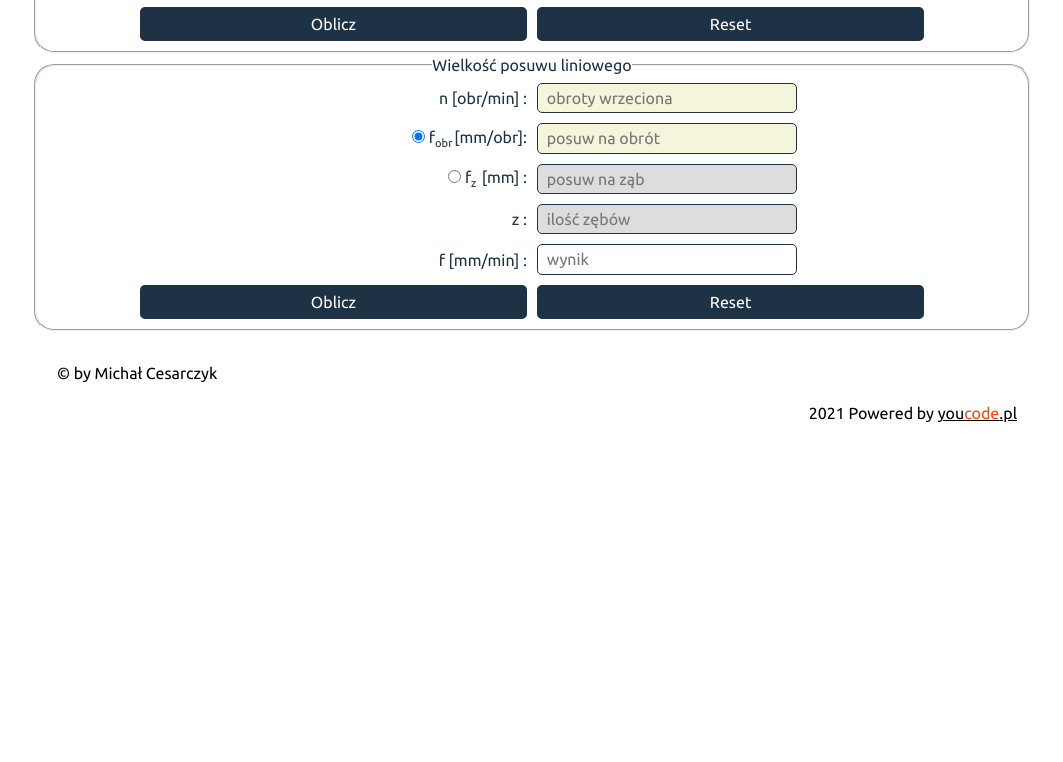
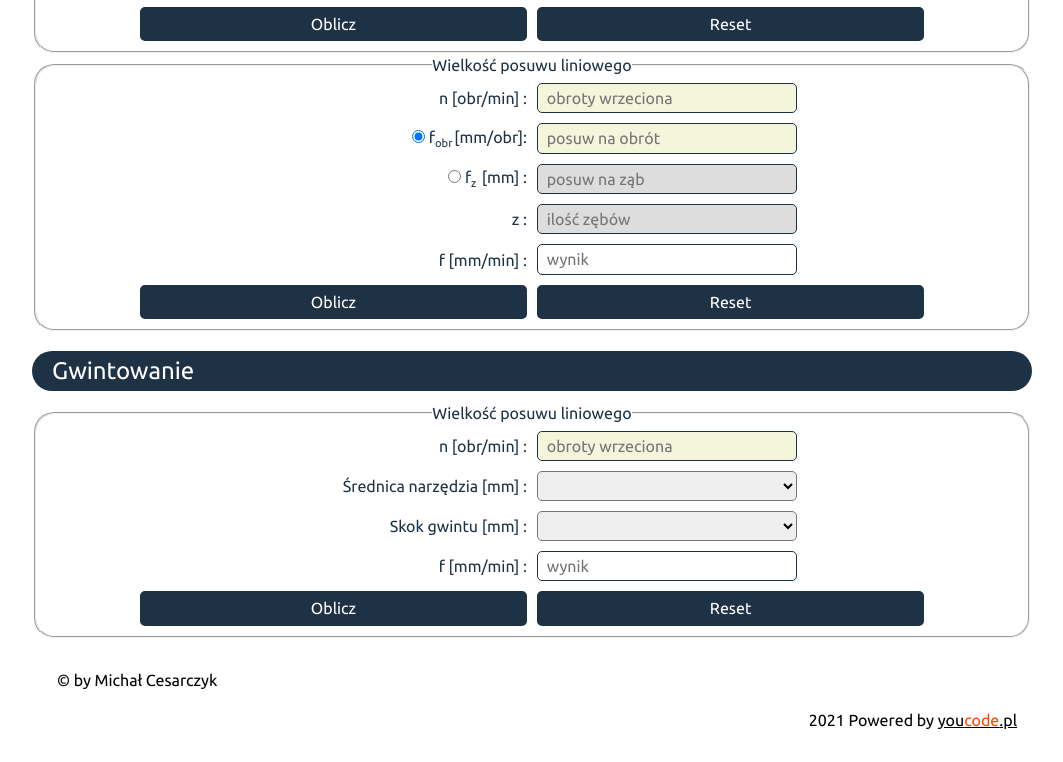
Before and after one commit to MCesarczyk/CNC-parameters-calc, a plain HTML site: page index.html in a window 1280 px wide. Shown: the part 469-1231 px from the top of the page, without its empty margins (108-1171 px from the left). Before the commit the page ends 924 px from the top, so only its background shows below. Drawn offline with nearby package versions, Linux system fonts and the light colour scheme.

Commit message:
new section "threading" added

```diff
--- a/css/form.css
+++ b/css/form.css
@@ -22,3 +22,8 @@
     justify-content: center;
     gap: 10px;
 }
+
+.form__select {
+    padding: 4px;
+    border-radius: 5px;
+}
--- a/index.html
+++ b/index.html
@@ -50,8 +50,8 @@
                 placeholder=" obroty wrzeciona " required class="label__input js-rotationInput1">
             </label>
             <label class="label">
-              <span class="labelInnerText"> V<span class="labelSub">c</span> [m/min] : </span><input
-                readonly placeholder=" wynik " class="label__input js-speedResult1">
+              <span class="labelInnerText"> V<span class="labelSub">c</span> [m/min] : </span><input readonly
+                placeholder=" wynik " class="label__input js-speedResult1">
             </label>
           </div>
           <div class="form__buttons">
@@ -74,13 +74,12 @@
                 placeholder=" średnica narzędzia " required class="label__input js-diameterInput2">
             </label>
             <label class="label">
-              <span class="labelInnerText"> V<span class="labelSub">c</span> [m/min] : </span><input
-                type="number" min="1" step="1" placeholder=" prędkość liniowa " required
-                class="label__input js-speedInput2">
+              <span class="labelInnerText"> V<span class="labelSub">c</span> [m/min] : </span><input type="number"
+                min="1" step="1" placeholder=" prędkość liniowa " required class="label__input js-speedInput2">
             </label>
             <label class="label">
-              <span class="labelInnerText"> n<span class="labelSub">obr</span> [obr/min] : </span><input
-                readonly placeholder=" wynik " class="label__input js-rotationResult2">
+              <span class="labelInnerText"> n<span class="labelSub">obr</span> [obr/min] : </span><input readonly
+                placeholder=" wynik " class="label__input js-rotationResult2">
             </label>
           </div>
           <div class="form__buttons">
@@ -139,6 +138,45 @@
       </form>
 
     </section>
+
+    <section class="section">
+      <h2 class="section__header">Gwintowanie</h2>
+
+      <form class="form js-form4">
+        <fieldset class="form__fieldset">
+          <legend class="form__legend">Wielkość posuwu liniowego</legend>
+          <div class="form__container">
+            <label class="label">
+              <span class="labelInnerText"> n [obr/min] : </span><input type="number" min="1" step="1"
+                placeholder=" obroty wrzeciona " required class="label__input js-rotationInput4">
+            </label>
+            <label class="label" for="tapDiameter">
+              <span class="labelInnerText"> Średnica narzędzia [mm] : </span>
+              <select class="form__select" name="tapDiameter" id="tapDiameter">
+              </select>
+            </label>
+            <label class="label" for="pitch">
+              <span class="labelInnerText"> Skok gwintu [mm] : </span>
+              <select class="form__select" name="pitch" id="pitch">
+              </select>
+            </label>
+            <label class="label">
+              <span class="labelInnerText"> f [mm/min] : </span><input readonly placeholder=" wynik "
+                class="label__input js-feedResult4">
+            </label>
+          </div>
+          <div class="form__buttons">
+            <button class="button" type="submit">
+              Oblicz
+            </button>
+            <button class="button" type="reset">
+              Reset
+            </button>
+          </div>
+        </fieldset>
+      </form>
+
+    </section>
   </main>
 
   <footer class="footer">
```
